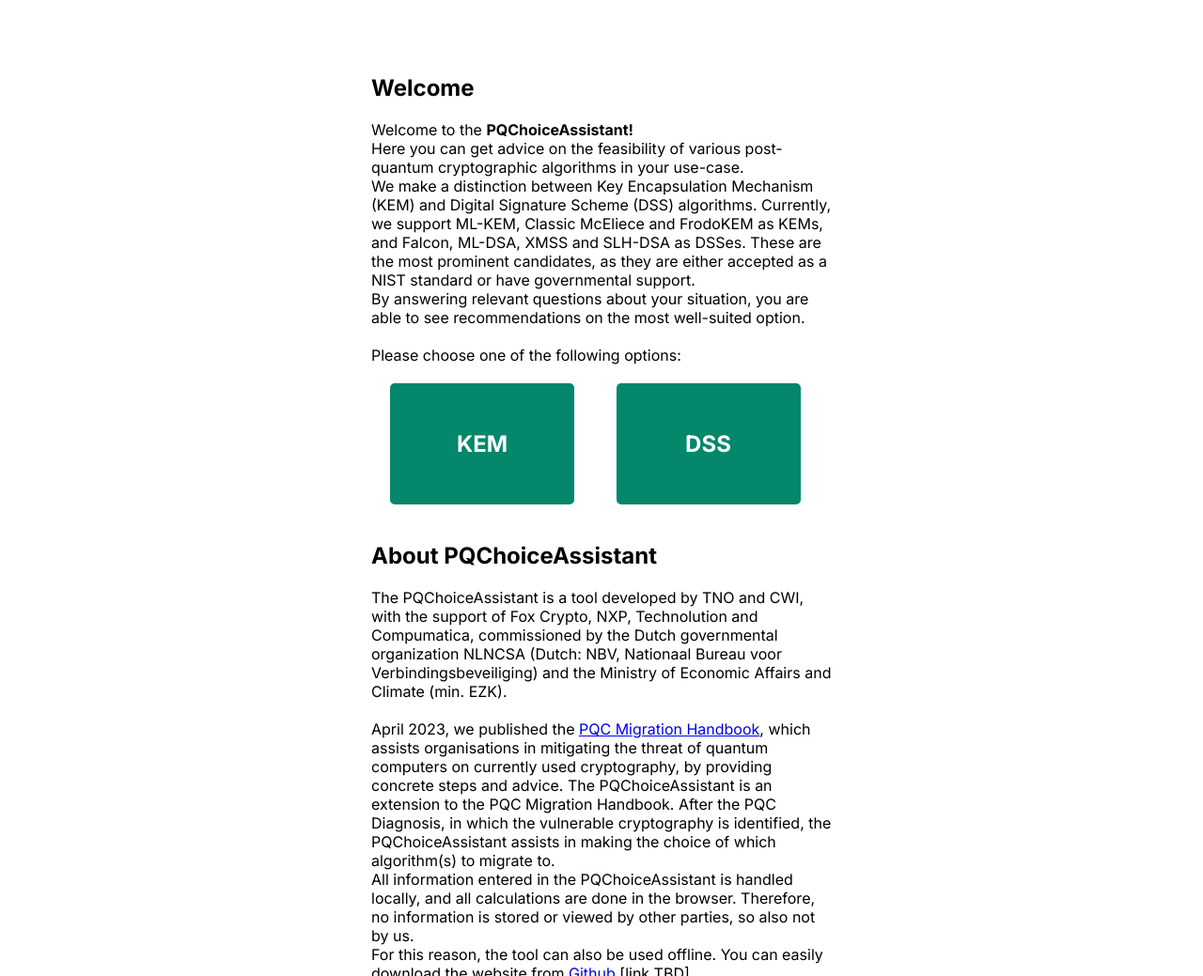
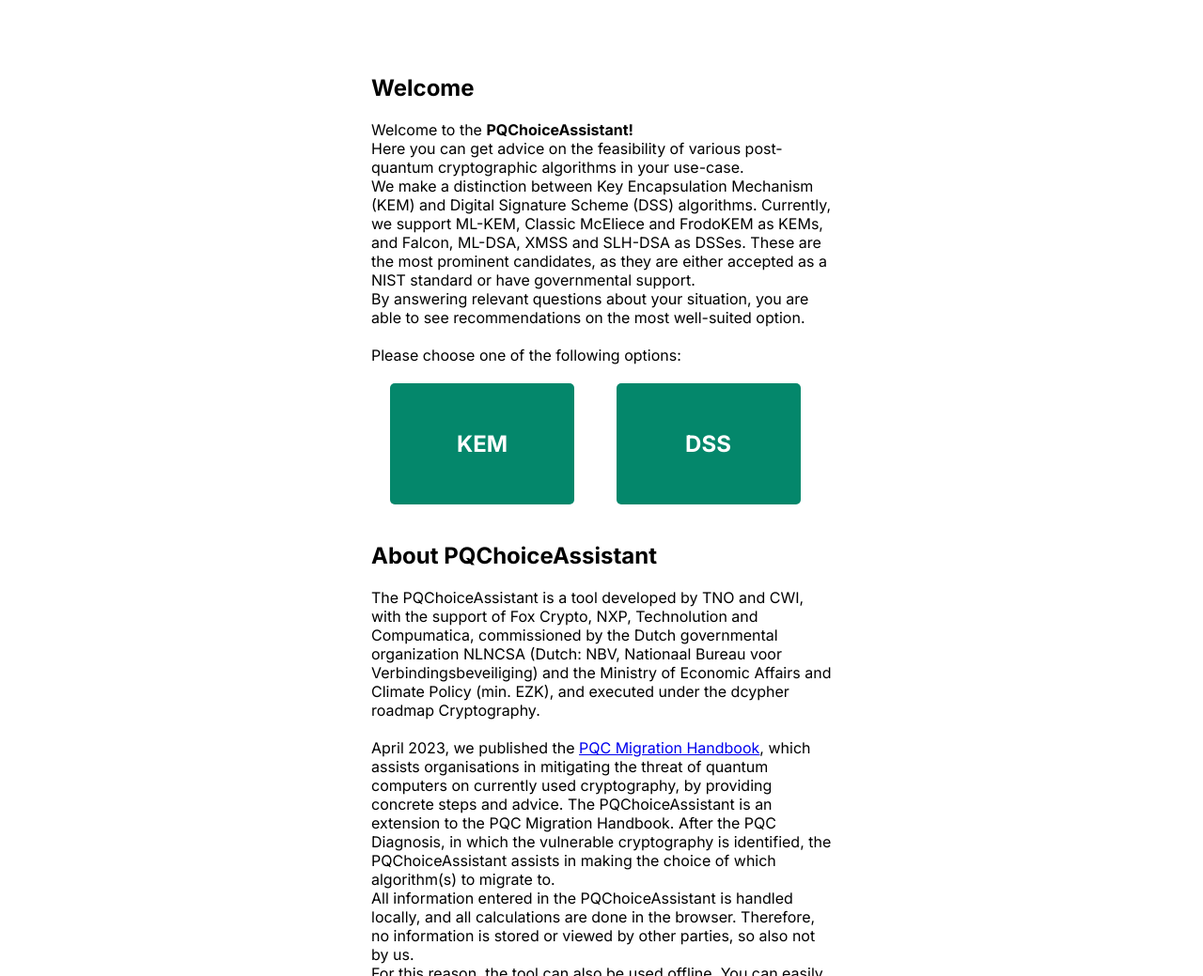
Before and after one commit to sam-leder/sam-leder.github.io, a plain HTML site: page index.html in a window 1280 px wide. Shown: the part 61-1100 px from the top of the page at 94% size. Drawn offline with Linux system fonts and the light colour scheme.

Commit message:
Added dcypher description

```diff
--- a/index.html
+++ b/index.html
@@ -50,7 +50,7 @@
                 <p>The PQChoiceAssistant is a tool developed by TNO and CWI,
                     with the support of Fox Crypto, NXP, Technolution and Compumatica,
                     commissioned by the Dutch governmental organization NLNCSA (Dutch: NBV, Nationaal Bureau voor Verbindingsbeveiliging)
-                    and the Ministry of Economic Affairs and Climate (min. EZK).</p>
+                    and the Ministry of Economic Affairs and Climate Policy (min. EZK), and executed under the dcypher roadmap Cryptography.</p>
                 <br>
                 <p>April 2023, we published the <a href="https://www.tno.nl/en/newsroom/2023/04-0/pqc-migration-handbook/">PQC Migration Handbook</a>, which assists organisations in mitigating the threat of quantum computers on currently used cryptography, by providing concrete steps and advice. The PQChoiceAssistant is an extension to the PQC Migration Handbook. After the PQC Diagnosis, in which the vulnerable cryptography is identified, the PQChoiceAssistant assists in making the choice of which algorithm(s) to migrate to.
                 <br>
```
